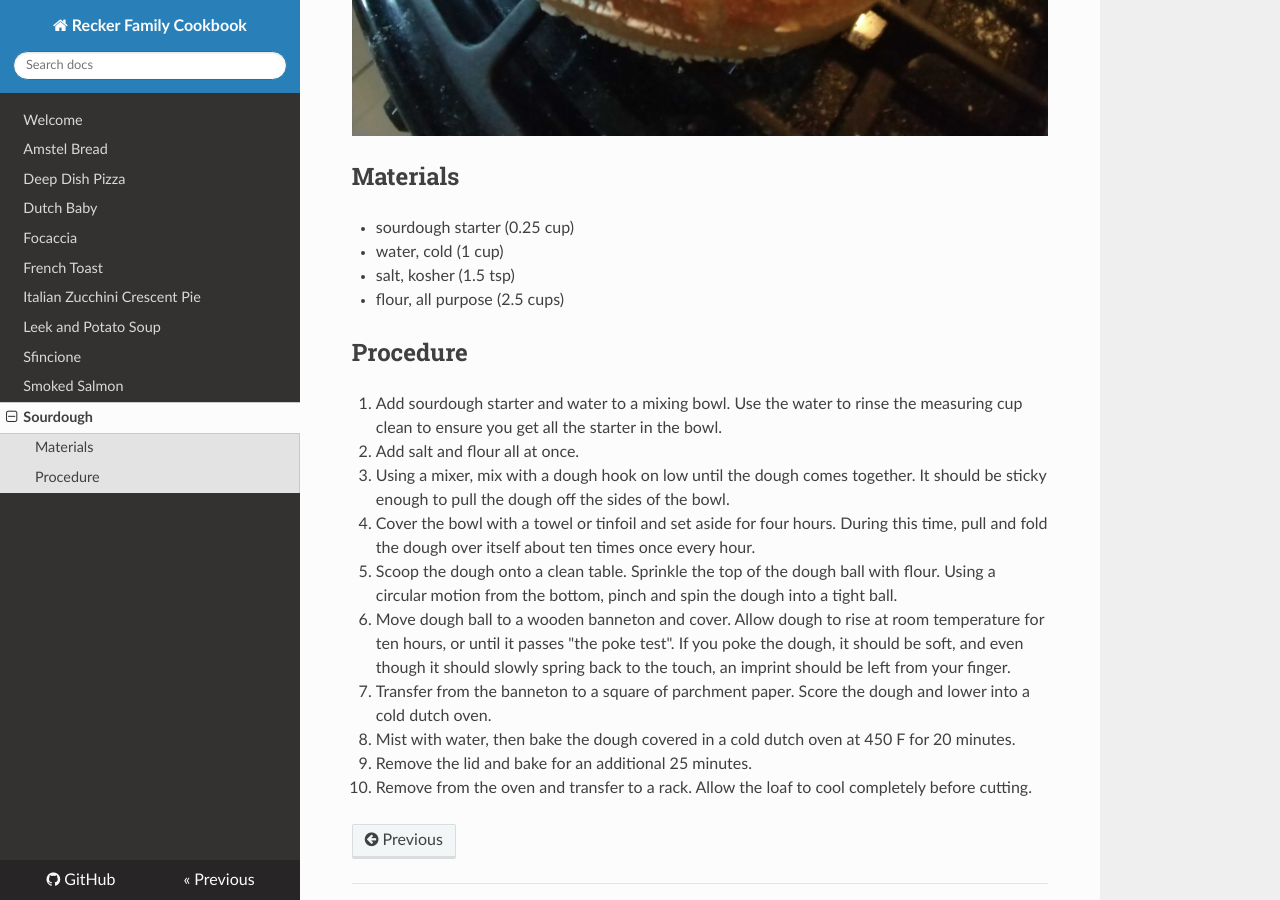
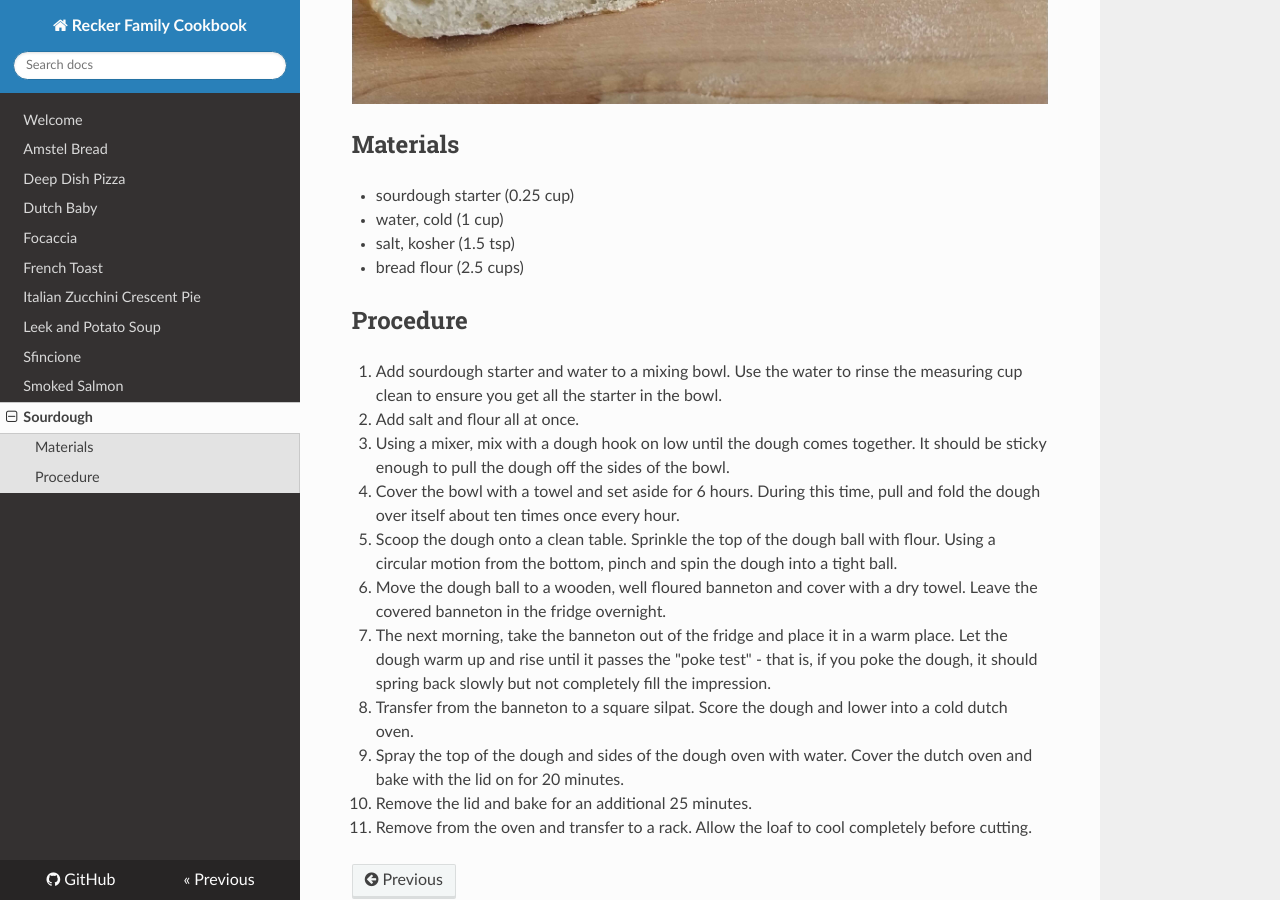
Before and after one commit to arecker/cookbook, an MkDocs documentation site: the page built from recipes/sourdough.md, in a window 1280 px wide and 900 px high, scrolled down 546 px. Built offline with MkDocs 1.6.1, drawn with Linux system fonts in a browser that asks for light colours; nearby versions of some CDN libraries.

Commit message:
sourdough: new changes

```diff
--- a/recipes/sourdough.md
+++ b/recipes/sourdough.md
@@ -7,7 +7,7 @@
 - sourdough starter (0.25 cup)
 - water, cold (1 cup)
 - salt, kosher (1.5 tsp)
-- flour, all purpose (2.5 cups)
+- bread flour (2.5 cups)
 
 ## Procedure
 
@@ -21,27 +21,30 @@
    together.  It should be sticky enough to pull the dough off the
    sides of the bowl.
 
-4. Cover the bowl with a towel or tinfoil and set aside for four
-   hours.  During this time, pull and fold the dough over itself about
-   ten times once every hour.
+4. Cover the bowl with a towel and set aside for 6 hours.  During this
+   time, pull and fold the dough over itself about ten times once
+   every hour.
 
 5. Scoop the dough onto a clean table.  Sprinkle the top of the dough
    ball with flour.  Using a circular motion from the bottom, pinch
    and spin the dough into a tight ball.
 
-6. Move dough ball to a wooden banneton and cover.  Allow dough to
-   rise at room temperature for ten hours, or until it passes "the
-   poke test".  If you poke the dough, it should be soft, and even
-   though it should slowly spring back to the touch, an imprint should
-   be left from your finger.
+6. Move the dough ball to a wooden, well floured banneton and cover
+   with a dry towel.  Leave the covered banneton in the fridge
+   overnight.
 
-7. Transfer from the banneton to a square of parchment paper.  Score
-   the dough and lower into a cold dutch oven.
+7. The next morning, take the banneton out of the fridge and place it
+   in a warm place.  Let the dough warm up and rise until it passes
+   the "poke test" - that is, if you poke the dough, it should spring
+   back slowly but not completely fill the impression.
 
-8. Mist with water, then bake the dough covered in a cold dutch oven
-   at 450 F for 20 minutes.
+8. Transfer from the banneton to a square silpat.  Score the dough and
+   lower into a cold dutch oven.
+
+8. Spray the top of the dough and sides of the dough oven with water.
+   Cover the dutch oven and bake with the lid on for 20 minutes.
 
 9. Remove the lid and bake for an additional 25 minutes.
 
 10. Remove from the oven and transfer to a rack.  Allow the loaf to
-	cool completely before cutting.
+    cool completely before cutting.
```
Also changed, not shown: recipes/images/sourdough.jpg.
